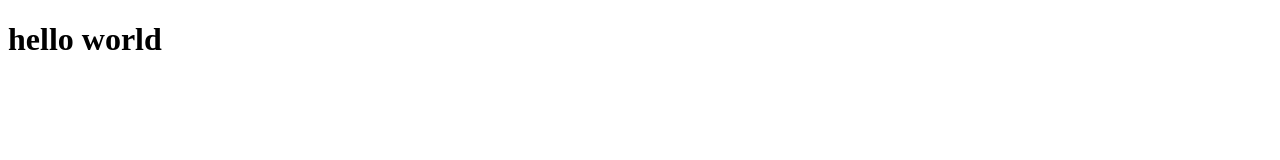
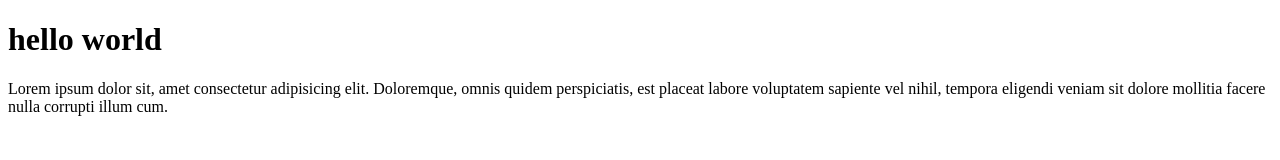
Before and after one commit to muhammadbulya/wpu-git-test, a plain HTML site: page index.html in a window 1280 px wide. Drawn offline with Linux system fonts and the light colour scheme.

Commit message:
Menambahkan Paragraph

```diff
--- a/index.html
+++ b/index.html
@@ -7,5 +7,6 @@
 </head>
 <body>
 <h1>hello world</h1>
+<p>Lorem ipsum dolor sit, amet consectetur adipisicing elit. Doloremque, omnis quidem perspiciatis, est placeat labore voluptatem sapiente vel nihil, tempora eligendi veniam sit dolore mollitia facere nulla corrupti illum cum.</p>
 </body>
 </html>
```
